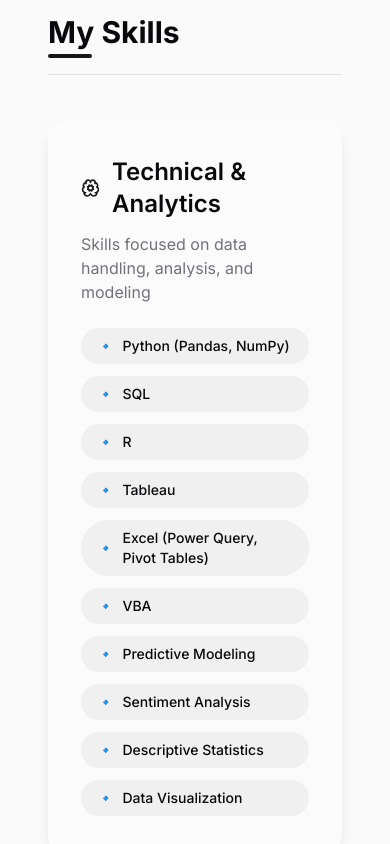
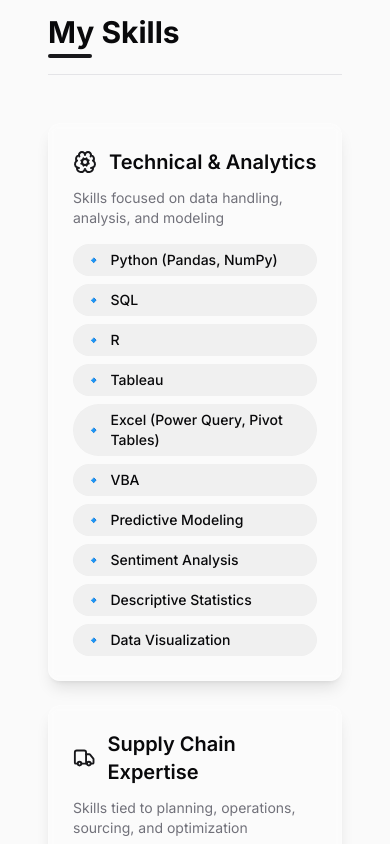
Before and after one commit to SanjeevD08/minimalist-portfolio-forge, a React (Vite) app: page / in a window 390 px wide. Shown: the part 2480-3324 px from the top of the page. Built offline with nearby package versions, Linux system fonts and the light colour scheme.

Commit message:
Refactor: Improve skills section layout
Implement a grid or 4-column flex layout for the skills section to improve responsiveness.

```diff
--- a/src/components/sections/Skills.tsx
+++ b/src/components/sections/Skills.tsx
@@ -68,22 +68,22 @@ const Skills = () => {
       <h2 className="section-title mb-6">My Skills</h2>
       <Separator className="mb-12" />
 
-      <div className="grid grid-cols-1 md:grid-cols-2 gap-8">
+      <div className="grid grid-cols-1 sm:grid-cols-2 lg:grid-cols-4 gap-6">
         {Object.entries(skills).map(([key, category]) => (
-          <div key={key} className="glass-card p-8 rounded-xl space-y-6">
+          <div key={key} className="glass-card p-6 rounded-xl space-y-4">
             <div className="space-y-3">
               <div className="flex items-center gap-3">
                 {category.icon}
-                <h3 className="text-2xl font-semibold">{category.title}</h3>
+                <h3 className="text-xl font-semibold">{category.title}</h3>
               </div>
-              <p className="text-muted-foreground">{category.description}</p>
+              <p className="text-sm text-muted-foreground">{category.description}</p>
             </div>
 
-            <div className="grid grid-cols-1 gap-3">
+            <div className="flex flex-col gap-2">
               {category.items.map((skill, index) => (
                 <span
                   key={index}
-                  className="inline-flex items-center px-4 py-2 bg-primary/5 hover:bg-primary/10 rounded-full text-sm font-medium transition-colors duration-200"
+                  className="inline-flex items-center px-3 py-1.5 bg-primary/5 hover:bg-primary/10 rounded-full text-sm font-medium transition-colors duration-200"
                   tabIndex={0}
                 >
                   <span className="mr-2 text-primary">🔹</span>
```
